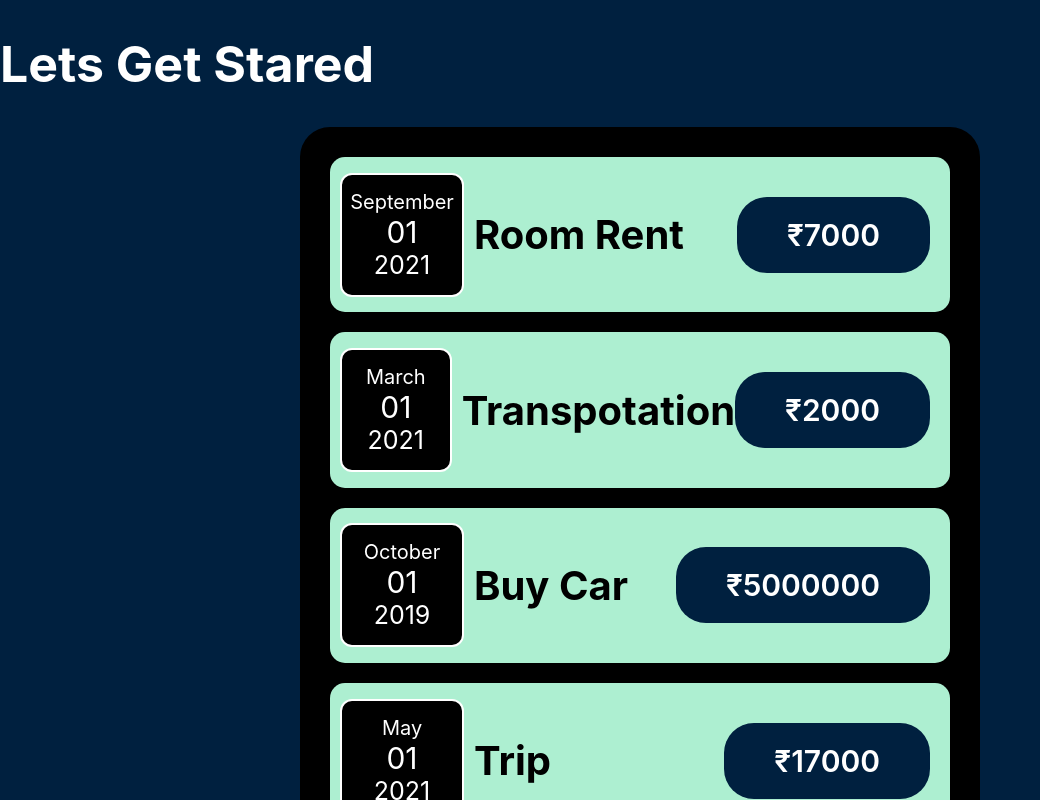
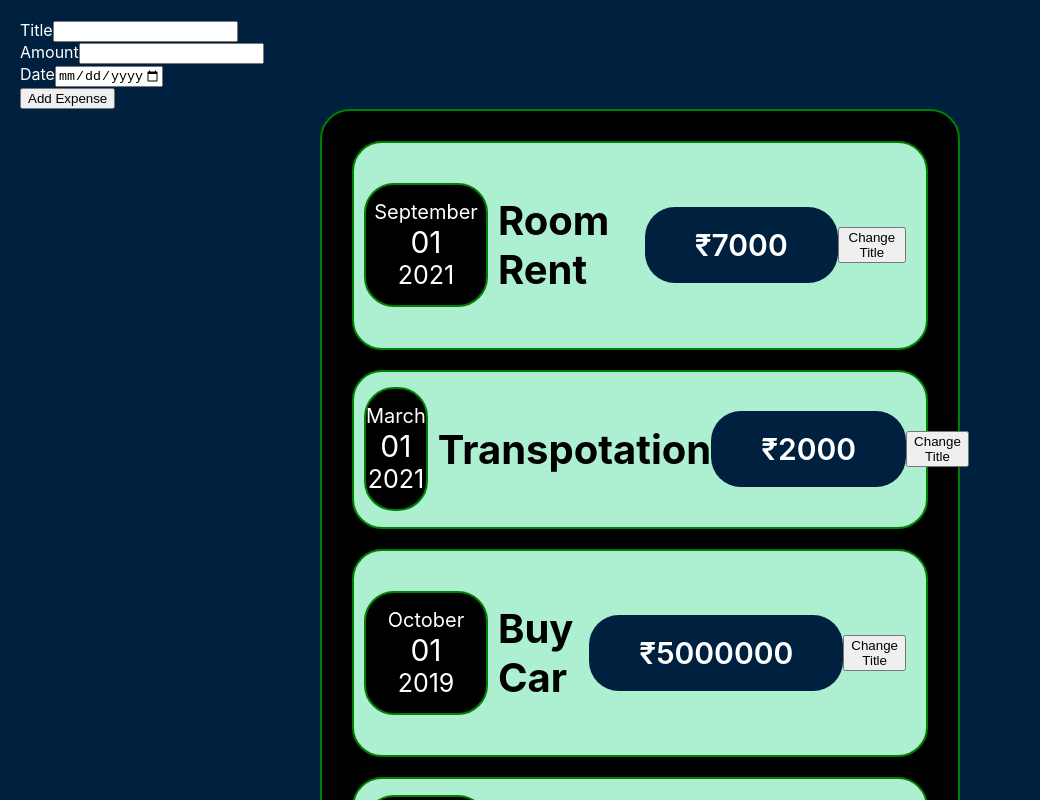
Before and after one commit to yashdobariya-scaletech/Learn-React, a React (Create React App) app: page / in a window 1280 px wide. Shown: the top 800 px of the page, without its empty margins (0-1040 px from the left). Built offline with nearby package versions, Linux system fonts and the light colour scheme.

Commit message:
update code

```diff
--- a/src/App.js
+++ b/src/App.js
@@ -1,5 +1,6 @@
 import ExpenseItem from "./components/ExpenseItem"
-
+import NewExpense from "./components/NewExpense";
+import Card from "./components/Card";
 
 function App() {
   const expenses = [
@@ -9,30 +10,30 @@ function App() {
     {title: "Trip", amount: '₹17000', date: new Date(2021,4,1)},
   ]
   return (
-    <div className="app">
-      <h1>Lets Get Stared</h1>
-            <div className="main">
+    <div className="container">
+        <NewExpense/>
+        <Card className="main">
             <ExpenseItem
-                  date= {expenses[0].date}
-                  title= {expenses[0].title}
-                  amount= {expenses[0].amount}
+              date={expenses[0].date}
+              title={expenses[0].title}
+              amount={expenses[0].amount}
             />
             <ExpenseItem
-                  date= {expenses[1].date}
-                  title= {expenses[1].title}
-                  amount= {expenses[1].amount}
+              date={expenses[1].date}
+              title={expenses[1].title}
+              amount={expenses[1].amount}
             />
             <ExpenseItem
-                  date= {expenses[2].date}
-                  title= {expenses[2].title}
-                  amount= {expenses[2].amount}
+              date={expenses[2].date}
+              title={expenses[2].title}
+              amount={expenses[2].amount}
             />
             <ExpenseItem
-                  date= {expenses[3].date}
-                  title= {expenses[3].title}
-                  amount= {expenses[3].amount}
+              date={expenses[3].date}
+              title={expenses[3].title}
+              amount={expenses[3].amount}
             />
-            </div>
+        </Card>
     </div>
   );
 }
--- /dev/null
+++ b/src/components/Card.css
@@ -0,0 +1,4 @@
+.card{
+    border-radius: 30px;
+    border: 2px solid green;
+}
--- /dev/null
+++ b/src/components/Card.js
@@ -0,0 +1,10 @@
+import "./Card.css"
+
+function Card(props){
+    const classes='card ' + props.className;
+
+    return <div className={classes}>{props.children}</div>
+
+}
+
+export default Card;
--- a/src/components/ExpenseDate.css
+++ b/src/components/ExpenseDate.css
@@ -6,7 +6,7 @@
     border: 2px solid white;
     background-color: black;
     color: white;
-    border-radius: 12px;
+    /* border-radius: 30px; */
     align-items: center;
     justify-content: center;
 }
--- a/src/components/ExpenseDate.js
+++ b/src/components/ExpenseDate.js
@@ -1,5 +1,5 @@
 import "../components/ExpenseDate.css"
-
+import Card from "./Card";
 
 function ExpenseDate(props){
     const month = props.date.toLocaleString('en-US', {month: 'long'});
@@ -7,11 +7,11 @@ function ExpenseDate(props){
     const year = props.date.getFullYear();
 
     return(
-        <div className="expense-date">
+        <Card className="expense-date">
             <div className="expense-date__month">{month}</div>
             <div className="expense-date__day">{day}</div>
             <div className="expense-date__year">{year}</div>
-        </div>
+        </Card>
     )
 
 }
--- /dev/null
+++ b/src/components/ExpenseForm.js
@@ -0,0 +1,28 @@
+import React from 'react'
+
+export default function ExpenseForm() {
+    return (
+        <form>
+            <div className="new-expense__controls">
+                <div className="new-expense__control">
+                    <label>Title</label>
+                    <input type="text" />
+                </div>
+
+                <div className="new-expense__control">
+                    <label>Amount</label>
+                    <input type="number " min="100" step="10"/>
+                </div>
+
+                <div className="new-expense__control">
+                    <label>Date</label>
+                    <input type="date" min="2020-01-01" max="2022-12-31"/>
+                </div>
+
+                <div className="new-expense__actions">
+                    <button type="submit">Add Expense</button>
+                </div>
+            </div>
+        </form>
+    )
+}
--- a/src/components/ExpenseItem.css
+++ b/src/components/ExpenseItem.css
@@ -6,7 +6,7 @@ h1{
     background-color: black;
     padding: 10px 30px;
     margin: 0px 300px;
-    border-radius: 30px;
+    /* border-radius: 30px; */
 }
 
 .expense-item{
@@ -15,7 +15,7 @@ h1{
     align-items: center;
     padding: 10px;
     margin: 20px 0px;
-    border-radius:15px;
+    /* border-radius:15px; */
     background-color: #ADEFD1FF;
     /* box-shadow: 10px 10px #00203FFF; */
     color: black;
--- a/src/components/ExpenseItem.js
+++ b/src/components/ExpenseItem.js
@@ -1,16 +1,27 @@
 import "../components/ExpenseItem.css"
 import ExpenseDate from "./ExpenseDate";
+import Card from "./Card";
+import React,{useState} from "react";
 
 function ExpenseItem(props) {
 
+    const [title, setTitle] = useState(props.title);
+    console.log("function evalulataed");
+
+    const clickHandle = () => {
+        setTitle("update the title")
+        console.log(title, "clicked");
+    }
+
     return (
-        <div className="expense-item">
+        <Card className="expense-item">
             <ExpenseDate date={props.date}/>
             <div className="expense-item__description">
-                <h2>{props.title}</h2>
+                <h2>{title}</h2>
                 <div className="expense-item__price">{props.amount}</div>
+                <button onClick={clickHandle}>Change Title</button>
             </div>
-        </div>
+        </Card>
     );
 }
 
--- /dev/null
+++ b/src/components/NewExpense.js
@@ -0,0 +1,10 @@
+import React from 'react'
+import ExpenseForm from './ExpenseForm'
+
+export default function NewExpense() {
+    return (
+        <div>
+            <ExpenseForm />
+        </div>
+    )
+}
--- a/src/index.css
+++ b/src/index.css
@@ -13,3 +13,8 @@ code {
   font-family: source-code-pro, Menlo, Monaco, Consolas, 'Courier New',
     monospace;
 }
+
+.container{
+  max-width: 1800px;
+  padding: 20px;
+}
```
Lines whose indentation alone changed are shown as unchanged.
